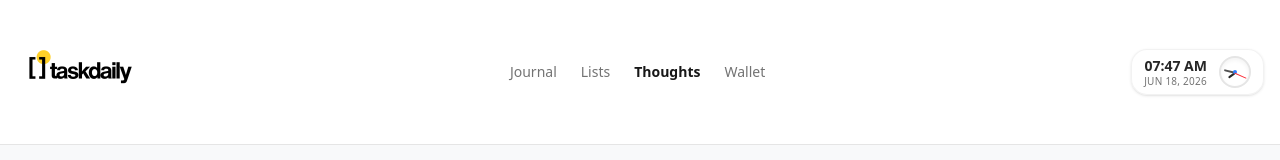
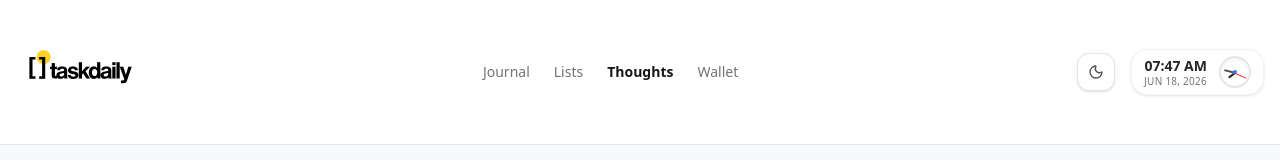
Before and after one commit to thepaperbird-alt/taskdaily, a Next.js app: page /thoughts in a window 1280 px wide. Shown: the top 160 px of the page. Built offline with nearby package versions, Linux system fonts and the light colour scheme; no server answers; the database is empty.

Commit message:
feat: add dark mode switcher and class-based dark theme styling support for tasks and pages

```diff
--- a/app/globals.css
+++ b/app/globals.css
@@ -1,5 +1,7 @@
 @import url('https://fonts.googleapis.com/css2?family=Fira+Code:wght@300;400;500;600;700&display=swap');
 @import "tailwindcss";
+
+@custom-variant dark (&:where(.dark, .dark *));
 
 @theme {
   --color-background: var(--background);
@@ -11,13 +13,21 @@
 :root {
   --background: #ffffff;
   --foreground: #171717;
+  --task-bg-lightness: 85%;
 }
 
 @media (prefers-color-scheme: dark) {
   :root {
     --background: #0a0a0a;
     --foreground: #ededed;
+    --task-bg-lightness: 25%;
   }
+}
+
+:root.dark, .dark {
+  --background: #0a0a0a;
+  --foreground: #ededed;
+  --task-bg-lightness: 25%;
 }
 
 body {
--- a/app/layout.tsx
+++ b/app/layout.tsx
@@ -24,6 +24,25 @@ export default function RootLayout({
 }>) {
   return (
     <html lang="en">
+      <head>
+        <script
+          dangerouslySetInnerHTML={{
+            __html: `
+              (function() {
+                try {
+                  const theme = localStorage.getItem('theme');
+                  const systemPrefersDark = window.matchMedia('(prefers-color-scheme: dark)').matches;
+                  if (theme === 'dark' || (!theme && systemPrefersDark)) {
+                    document.documentElement.classList.add('dark');
+                  } else {
+                    document.documentElement.classList.remove('dark');
+                  }
+                } catch (e) {}
+              })()
+            `,
+          }}
+        />
+      </head>
       <body
         className={`${geistSans.variable} ${geistMono.variable} antialiased`}
       >
--- /dev/null
+++ b/components/DarkModeSwitch.tsx
@@ -0,0 +1,34 @@
+'use client';
+
+import { useState, useEffect } from 'react';
+import { Sun, Moon } from 'lucide-react';
+
+export default function DarkModeSwitch() {
+    const [isDark, setIsDark] = useState(false);
+
+    useEffect(() => {
+        setIsDark(document.documentElement.classList.contains('dark'));
+    }, []);
+
+    const toggleDarkMode = () => {
+        if (isDark) {
+            document.documentElement.classList.remove('dark');
+            localStorage.setItem('theme', 'light');
+            setIsDark(false);
+        } else {
+            document.documentElement.classList.add('dark');
+            localStorage.setItem('theme', 'dark');
+            setIsDark(true);
+        }
+    };
+
+    return (
+        <button
+            onClick={toggleDarkMode}
+            className="p-2.5 rounded-xl hover:bg-neutral-100 dark:hover:bg-neutral-800 text-neutral-600 dark:text-neutral-300 border border-neutral-200 dark:border-neutral-700 bg-white dark:bg-neutral-900 transition-colors cursor-pointer flex items-center justify-center shadow-sm"
+            aria-label="Toggle dark mode"
+        >
+            {isDark ? <Sun size={16} /> : <Moon size={16} />}
+        </button>
+    );
+}
--- a/components/Header.tsx
+++ b/components/Header.tsx
@@ -2,6 +2,7 @@ import Link from 'next/link';
 import { cn } from '@/lib/utils';
 import ClockWidget from './ClockWidget';
 import CalendarWidget from './CalendarWidget';
+import DarkModeSwitch from './DarkModeSwitch';
 
 interface HeaderProps {
   activeTab: 'tasks' | 'watchlist' | 'thoughts' | 'wallet';
@@ -40,6 +41,7 @@ export default function Header({ activeTab, children }: HeaderProps) {
         ))}
       </div>
       <div className="flex items-center gap-2 md:gap-4">
+        <DarkModeSwitch />
         <CalendarWidget />
         {children || <ClockWidget />}
       </div>
--- a/components/TaskItem.tsx
+++ b/components/TaskItem.tsx
@@ -52,7 +52,7 @@ export default function TaskItem({ task }: { task: Task }) {
 
     return (
         <div
-            className="flex items-center gap-2 px-2 py-1.5 border border-black/5 rounded group shadow-sm transition-all hover:shadow-md"
+            className="flex items-center gap-2 px-2 py-1.5 border border-black/5 dark:border-white/10 rounded group shadow-sm transition-all hover:shadow-md"
             style={{ backgroundColor: bgColor }}
         >
             <button
@@ -60,8 +60,8 @@ export default function TaskItem({ task }: { task: Task }) {
                 className={cn(
                     "w-4 h-4 rounded border flex items-center justify-center transition-colors shrink-0",
                     completed
-                        ? "bg-black border-black text-white"
-                        : "border-black/20 hover:border-black/40 bg-white/50"
+                        ? "bg-black border-black dark:bg-white dark:border-white text-white dark:text-black"
+                        : "border-black/20 dark:border-white/20 hover:border-black/40 dark:hover:border-white/40 bg-white/50 dark:bg-neutral-800/50"
                 )}
             >
                 {completed && <Check size={10} strokeWidth={3} />}
@@ -69,7 +69,7 @@ export default function TaskItem({ task }: { task: Task }) {
 
             <div className="flex-1 min-w-0 overflow-hidden">
                 <div className={cn(
-                    "text-xs transition-all truncate font-medium text-neutral-900",
+                    "text-xs transition-all truncate font-medium text-neutral-900 dark:text-neutral-100",
                     completed && "text-neutral-500 line-through opacity-60"
                 )}>
                     <HashtagText text={task.title} />
--- a/lib/utils.ts
+++ b/lib/utils.ts
@@ -22,5 +22,5 @@ export function stringToBgColor(str: string): string {
         hash = str.charCodeAt(i) + ((hash << 5) - hash);
     }
     const hue = Math.abs(hash % 360);
-    return `hsl(${hue}, 75%, 85%)`; // Slightly more distinct pastel background
+    return `hsl(${hue}, 75%, var(--task-bg-lightness, 85%))`;
 }
```
